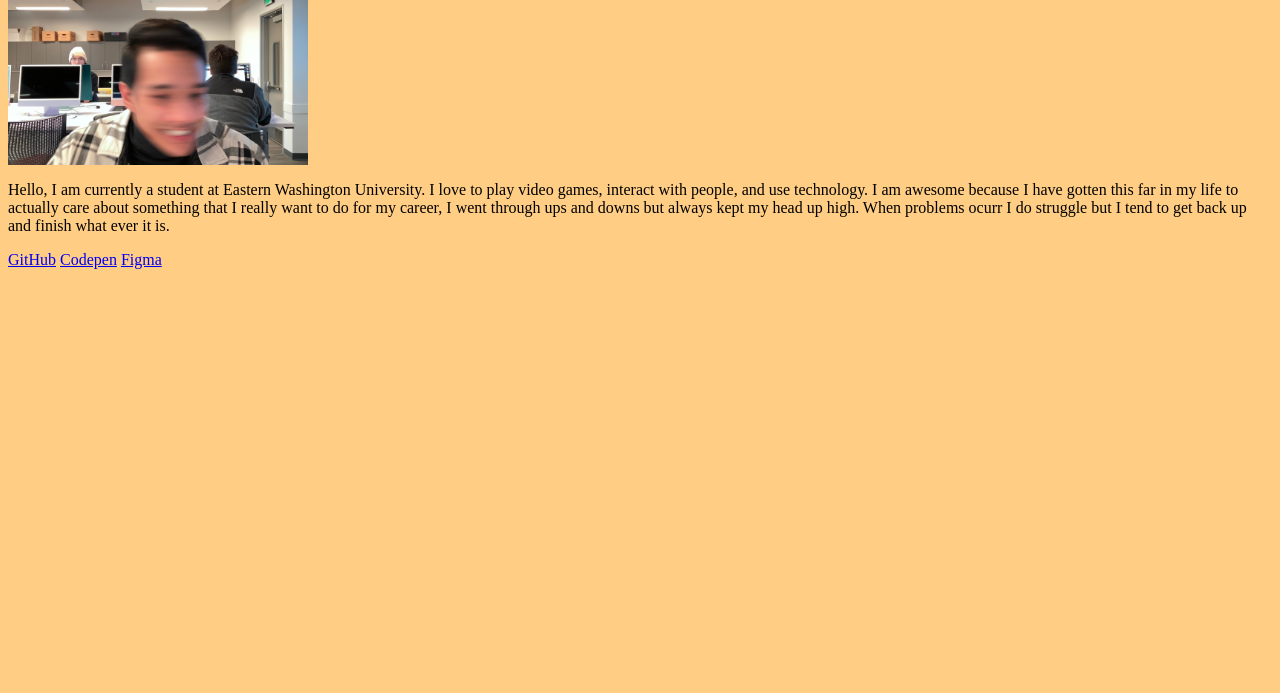
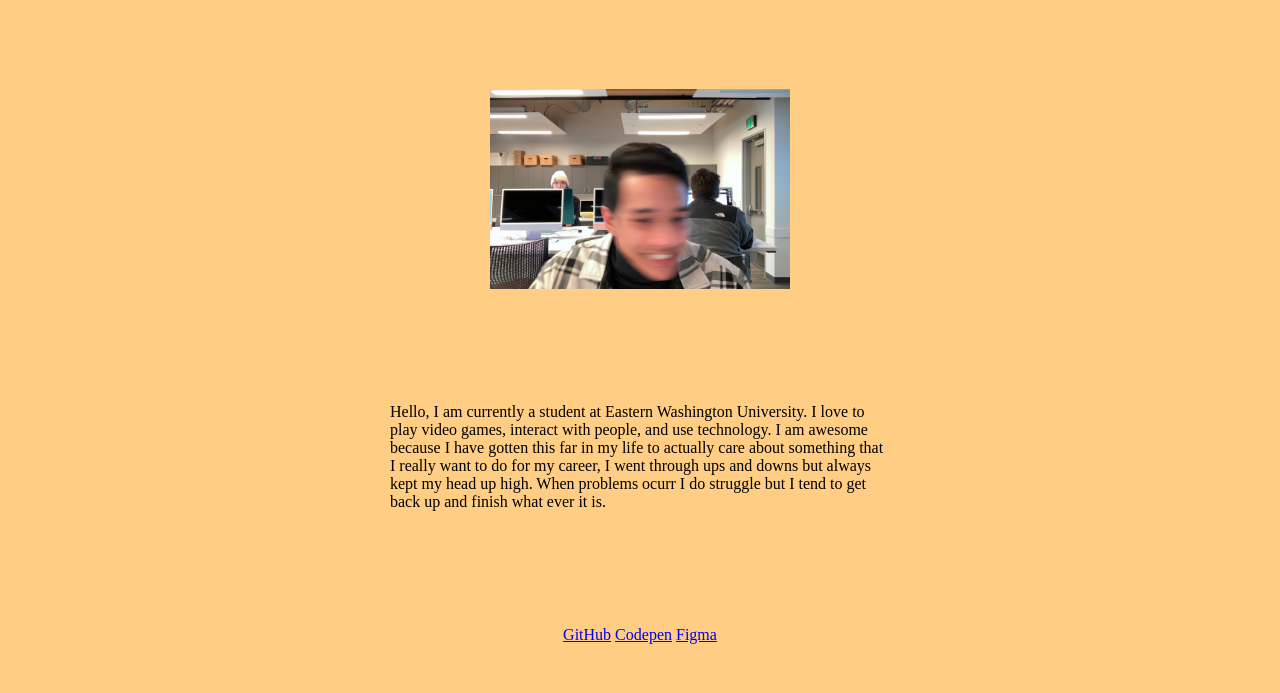
Before and after one commit to WhitneyL808/wl-landing_page, a plain HTML site: page index.html in a window 1280 px wide. Shown: the part 123-816 px from the top of the page. Drawn offline with Linux system fonts and the light colour scheme.

Commit message:
changed paragraph and body

```diff
--- a/css/styles.css
+++ b/css/styles.css
@@ -1,12 +1,20 @@
 /* My Styles */
 body{
     background: #ffcd83;
+
     display: grid;
-    align-content: center;
-    justify-content: center;
+    justify-items: center;
+    align-items: center;
+    height: 100vh;
 }
 
 img{
     height: 200px;
     width: 300px;
 }
+
+p {
+   padding: 1em;
+   border-radius: 1em;
+   width: 500px;
+}
```
